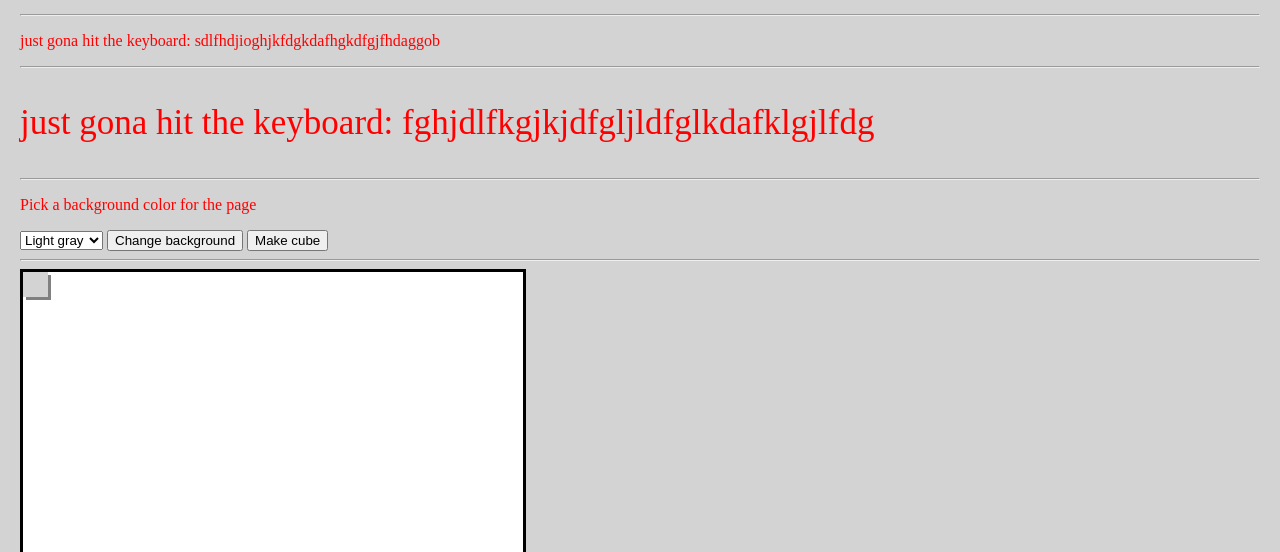
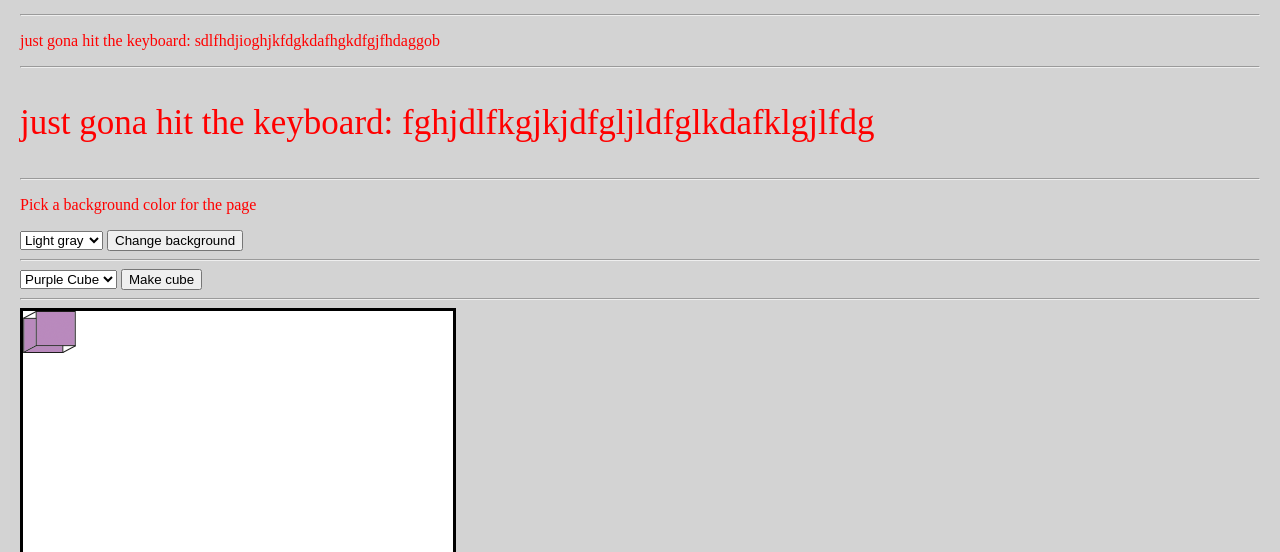
Before and after one commit to UlfBengtsson/JavaScript-Demo, a plain HTML site: page index.html in a window 1280 px wide. Both pictures are taken after a click on the button "Make cube". Shown: the part 248-800 px from the top of the page. Drawn offline with Linux system fonts and the light colour scheme.

Commit message:
using the png file cubes now

```diff
--- /dev/null
+++ b/css/site.css
@@ -0,0 +1,20 @@
+#cubeHolder {
+    background-color: white;
+    height: 530px;
+    width: 430px;
+    border: 3px solid black;
+}
+
+.cube {
+    width: 53px;
+    height: 42px;
+    float: left;
+}
+
+.purpleCube {
+    background-image: url(/img/box.png);
+}
+
+.greenCube {
+    background-image: url(/img/boxHome.png);
+}
--- a/index.html
+++ b/index.html
@@ -3,7 +3,7 @@
     <head>
         <meta charset="UTF-8" />
         <title>JavaScript Demo</title>
-        <link rel="stylesheet" href="site.css" />
+        <link rel="stylesheet" href="/css/site.css" />
     </head>
     <body>
         <h1 id="welcomeHeadline">Hello world!</h1>
@@ -32,6 +32,11 @@
 
         <button onclick="changeBackgroundColor()">Change background</button>
 
+        <hr />
+        <select name="cubeSelected" id="cubeSelected">
+            <option value="purpleCube">Purple Cube</option>
+            <option value="greenCube">Green Cube</option>
+        </select>
         <button onclick="makeCube()">Make cube</button>
 
         <hr />
@@ -61,6 +66,9 @@
             var selectorColor = document.getElementById(
                 "backgroundColorSelected"
             );
+
+            var cubeSelected = document.getElementById("cubeSelected");
+
             function changeBackgroundColor() {
                 //console.log("my function changeBackgroundColor was triggerd");
 
@@ -72,8 +80,8 @@
 
             function makeCube() {
                 let divCube = document.createElement("div");
-                divCube.className = "cube";
-                divCube.style.backgroundColor = selectorColor.value;
+                divCube.className = "cube"; //treats all css classes on the element as one long string of text
+                divCube.classList.add(cubeSelected.value); //treats all css classes on the element as a list that we can add/remove from
                 document.getElementById("cubeHolder").appendChild(divCube);
             }
         </script>
--- a/site.css
+++ /dev/null
@@ -1,13 +0,0 @@
-#cubeHolder {
-    background-color: white;
-    height: 500px;
-    width: 500px;
-    border: 3px solid black;
-}
-
-.cube {
-    width: 25px;
-    height: 25px;
-    box-shadow: 3px 3px gray;
-    float: left;
-}
```
Also changed, not shown: img/box.png (added), img/boxHome.png (added).
